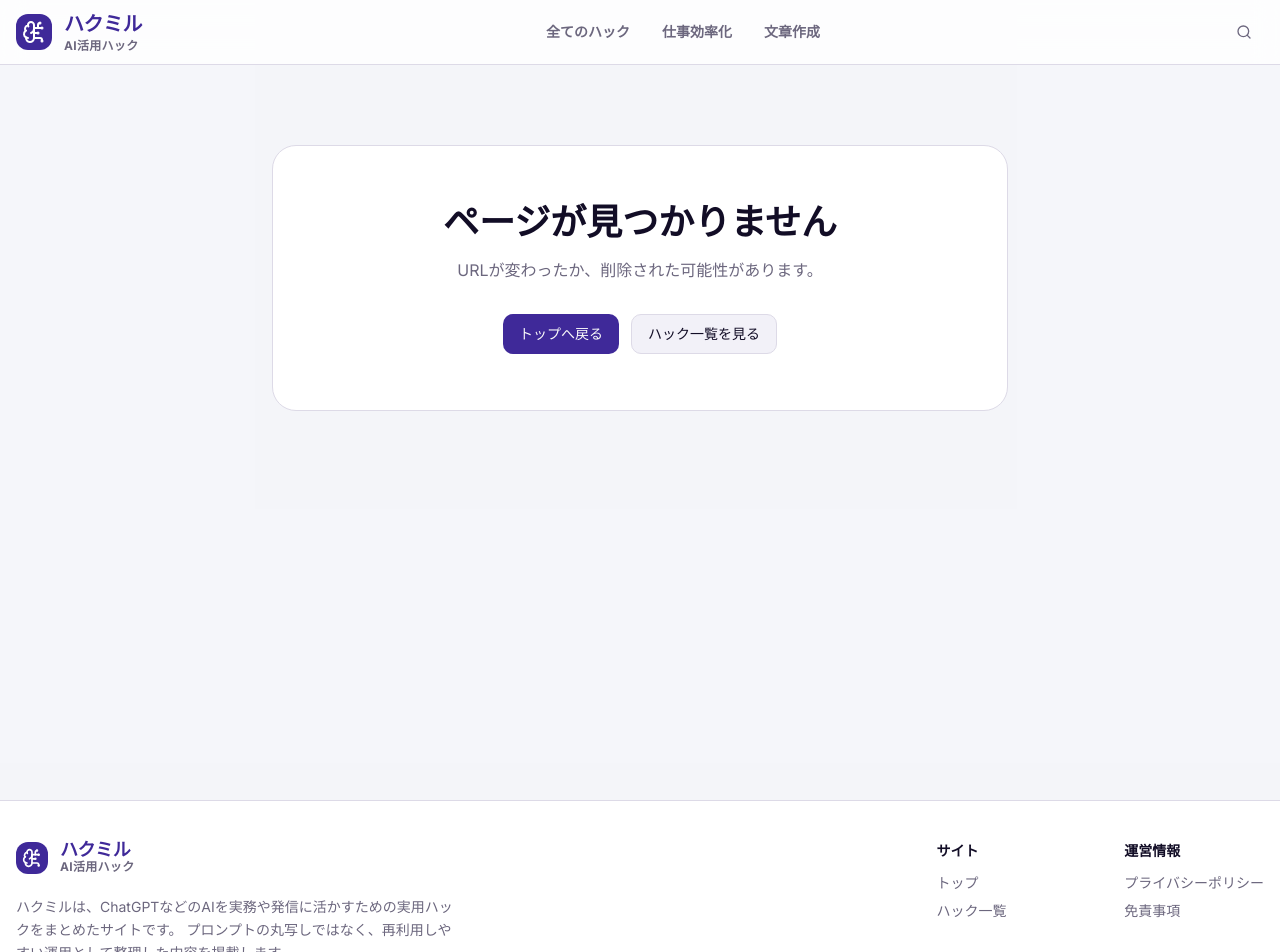
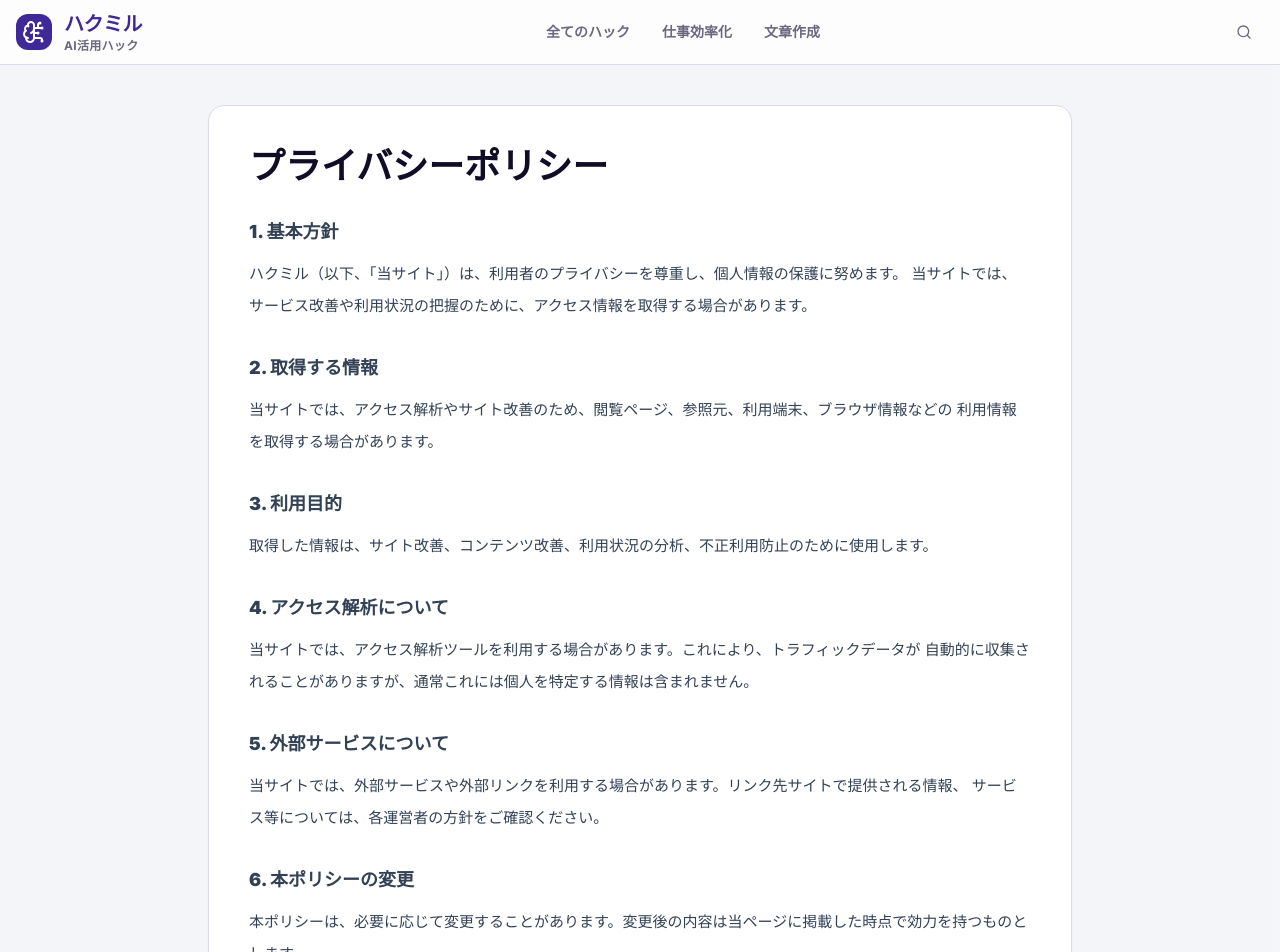
Before and after one commit to tools-labo/hakumiru, a Next.js app: page /privacy-policy in a window 1280 px wide. Before the commit this address had no page. Shown: the top 952 px of the page. Built offline with nearby package versions, Linux system fonts and the light colour scheme.

Commit message:
Create page.tsx

```diff
--- /dev/null
+++ b/src/app/privacy-policy/page.tsx
@@ -0,0 +1,68 @@
+import { Header } from "@/components/Header";
+
+export default function PrivacyPolicyPage() {
+  return (
+    <div className="min-h-screen bg-slate-50/50">
+      <Header />
+
+      <main className="container mx-auto px-4 py-10 max-w-4xl">
+        <div className="bg-white rounded-2xl border shadow-sm p-6 md:p-10">
+          <h1 className="text-3xl md:text-4xl font-black mb-8">プライバシーポリシー</h1>
+
+          <div className="space-y-8 text-sm md:text-[15px] leading-8 text-slate-700">
+            <section>
+              <h2 className="text-lg font-black mb-3">1. 基本方針</h2>
+              <p>
+                ハクミル（以下、「当サイト」）は、利用者のプライバシーを尊重し、個人情報の保護に努めます。
+                当サイトでは、サービス改善や利用状況の把握のために、アクセス情報を取得する場合があります。
+              </p>
+            </section>
+
+            <section>
+              <h2 className="text-lg font-black mb-3">2. 取得する情報</h2>
+              <p>
+                当サイトでは、アクセス解析やサイト改善のため、閲覧ページ、参照元、利用端末、ブラウザ情報などの
+                利用情報を取得する場合があります。
+              </p>
+            </section>
+
+            <section>
+              <h2 className="text-lg font-black mb-3">3. 利用目的</h2>
+              <p>
+                取得した情報は、サイト改善、コンテンツ改善、利用状況の分析、不正利用防止のために使用します。
+              </p>
+            </section>
+
+            <section>
+              <h2 className="text-lg font-black mb-3">4. アクセス解析について</h2>
+              <p>
+                当サイトでは、アクセス解析ツールを利用する場合があります。これにより、トラフィックデータが
+                自動的に収集されることがありますが、通常これには個人を特定する情報は含まれません。
+              </p>
+            </section>
+
+            <section>
+              <h2 className="text-lg font-black mb-3">5. 外部サービスについて</h2>
+              <p>
+                当サイトでは、外部サービスや外部リンクを利用する場合があります。リンク先サイトで提供される情報、
+                サービス等については、各運営者の方針をご確認ください。
+              </p>
+            </section>
+
+            <section>
+              <h2 className="text-lg font-black mb-3">6. 本ポリシーの変更</h2>
+              <p>
+                本ポリシーは、必要に応じて変更することがあります。変更後の内容は当ページに掲載した時点で効力を持つものとします。
+              </p>
+            </section>
+
+            <section>
+              <h2 className="text-lg font-black mb-3">7. 制定日</h2>
+              <p>制定日: 2026-03-10</p>
+            </section>
+          </div>
+        </div>
+      </main>
+    </div>
+  );
+}
```
